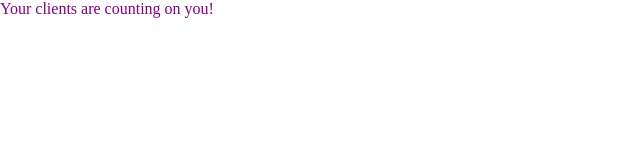
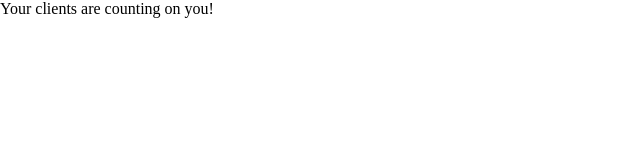
Before and after one commit to cadentFE/cadent-sass-exercise, a website built with Parcel: page index.html in a window 1280 px wide. Shown: the whole page, without its empty margins (0-640 px from the left). Built offline with nearby package versions, Linux system fonts and the light colour scheme.

Commit message:
removes test code

```diff
--- a/index.scss
+++ b/index.scss
@@ -5,6 +5,3 @@
   width: 100%;
   height: 100%;
 }
-body {
-  color: purple;
-}
```
